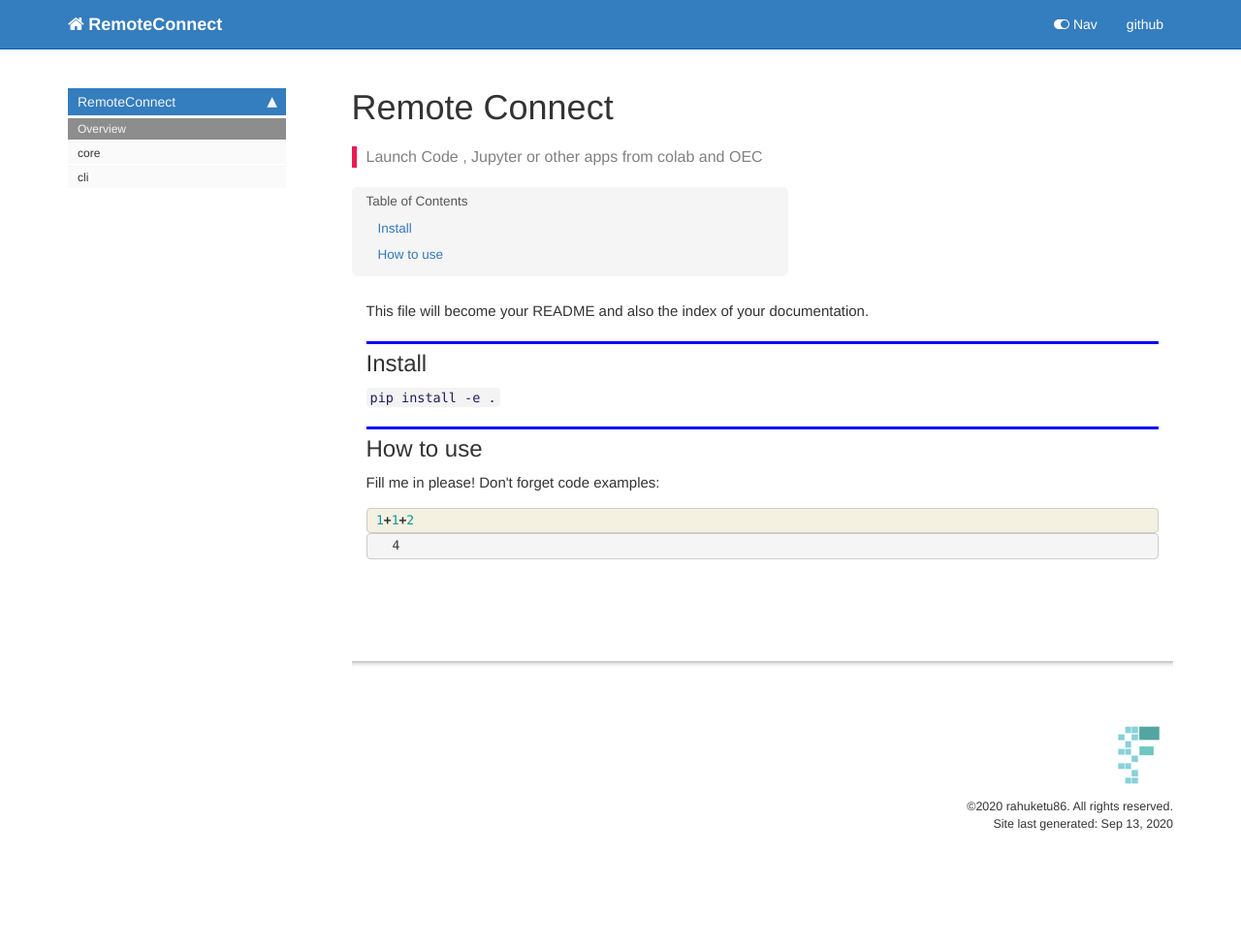
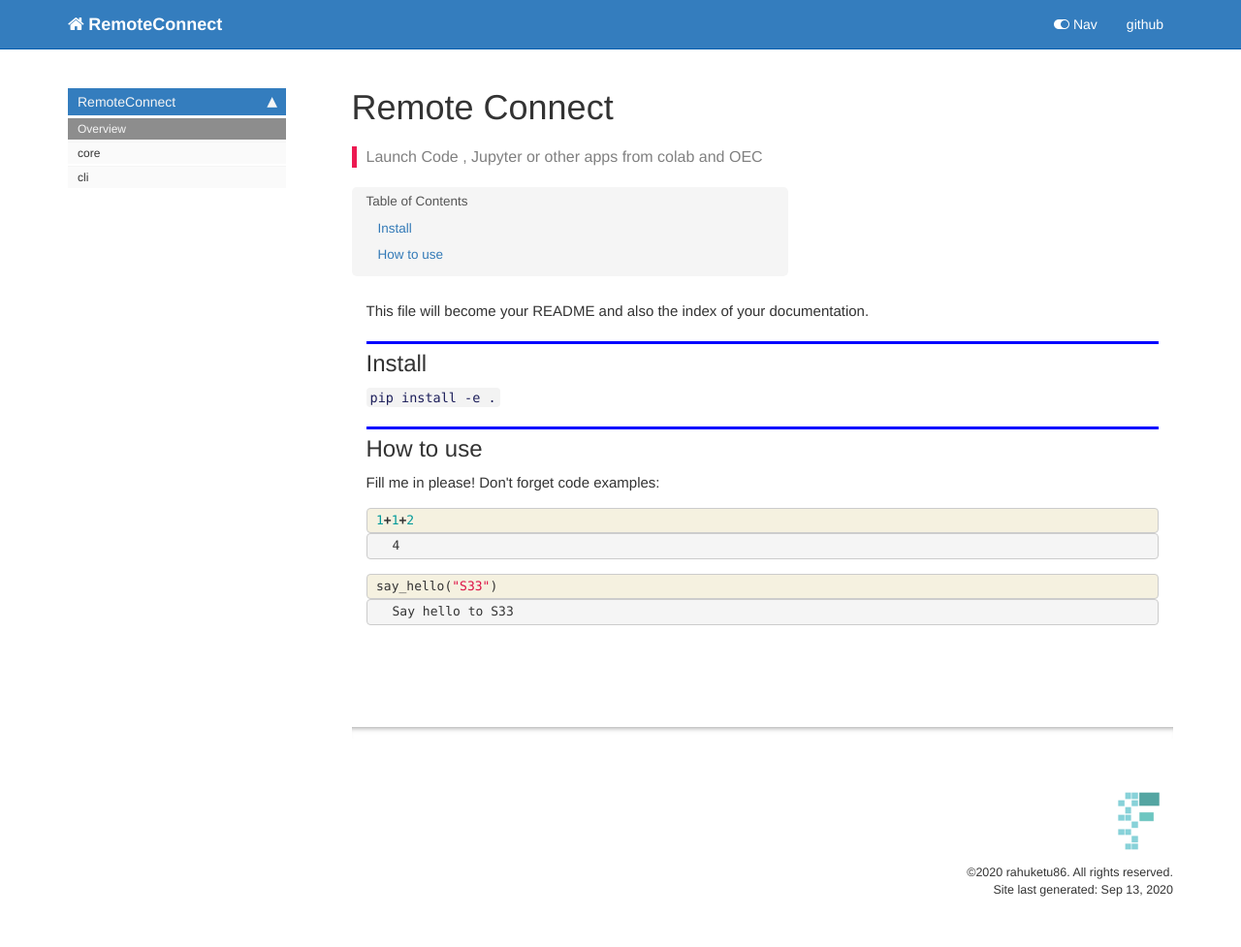
Before and after one commit to Rahuketu86/RemoteConnect, a Jekyll site: the page built from docs/index.html, in a window 1280 px wide. Shown: the whole page at 97% size. Built offline with Jekyll 4.4.1, drawn with Linux system fonts in a browser that asks for light colours; nearby versions of some CDN libraries; comment, search, counter and statistics services are not loaded; before the commit the page ends 909 px from its top, so only the background shows below that.

Commit message:
Added changes in RemoteJupyter

```diff
--- a/RemoteConnect/core.py
+++ b/RemoteConnect/core.py
@@ -100,6 +100,7 @@
 
     def _run_jupyter(self):
         os.system(f"fuser -n tcp -k {self.port}")
+        print(self.url)
         if IN_COLAB:
             drive.mount("/content/drive")
         jupyter_cmd = f"jupyter notebook --NotebookApp.allow_remote_access=True --ip=0.0.0.0 --port={self.port}"
--- a/docs/index.html
+++ b/docs/index.html
@@ -95,4 +95,35 @@
 </div>
     {% endraw %}
 
+    {% raw %}
+
+<div class="cell border-box-sizing code_cell rendered">
+<div class="input">
+
+<div class="inner_cell">
+    <div class="input_area">
+<div class=" highlight hl-ipython3"><pre><span></span><span class="n">say_hello</span><span class="p">(</span><span class="s2">&quot;S33&quot;</span><span class="p">)</span>
+</pre></div>
+
+    </div>
 </div>
+</div>
+
+<div class="output_wrapper">
+<div class="output">
+
+<div class="output_area">
+
+<div class="output_subarea output_stream output_stdout output_text">
+<pre>Say hello to S33
+</pre>
+</div>
+</div>
+
+</div>
+</div>
+
+</div>
+    {% endraw %}
+
+</div>
```
Also changed, not shown: README.md, 2 other files.
